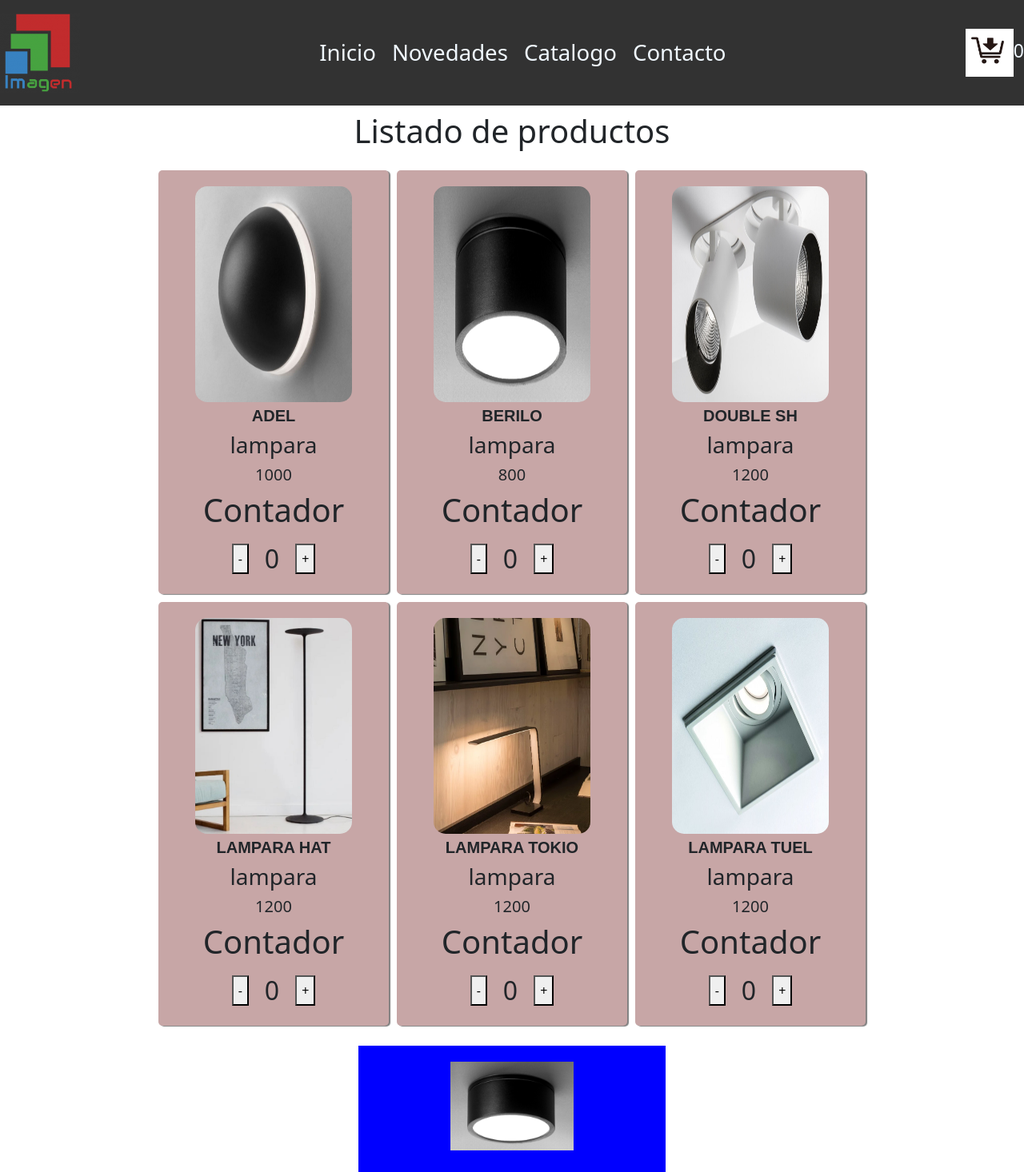
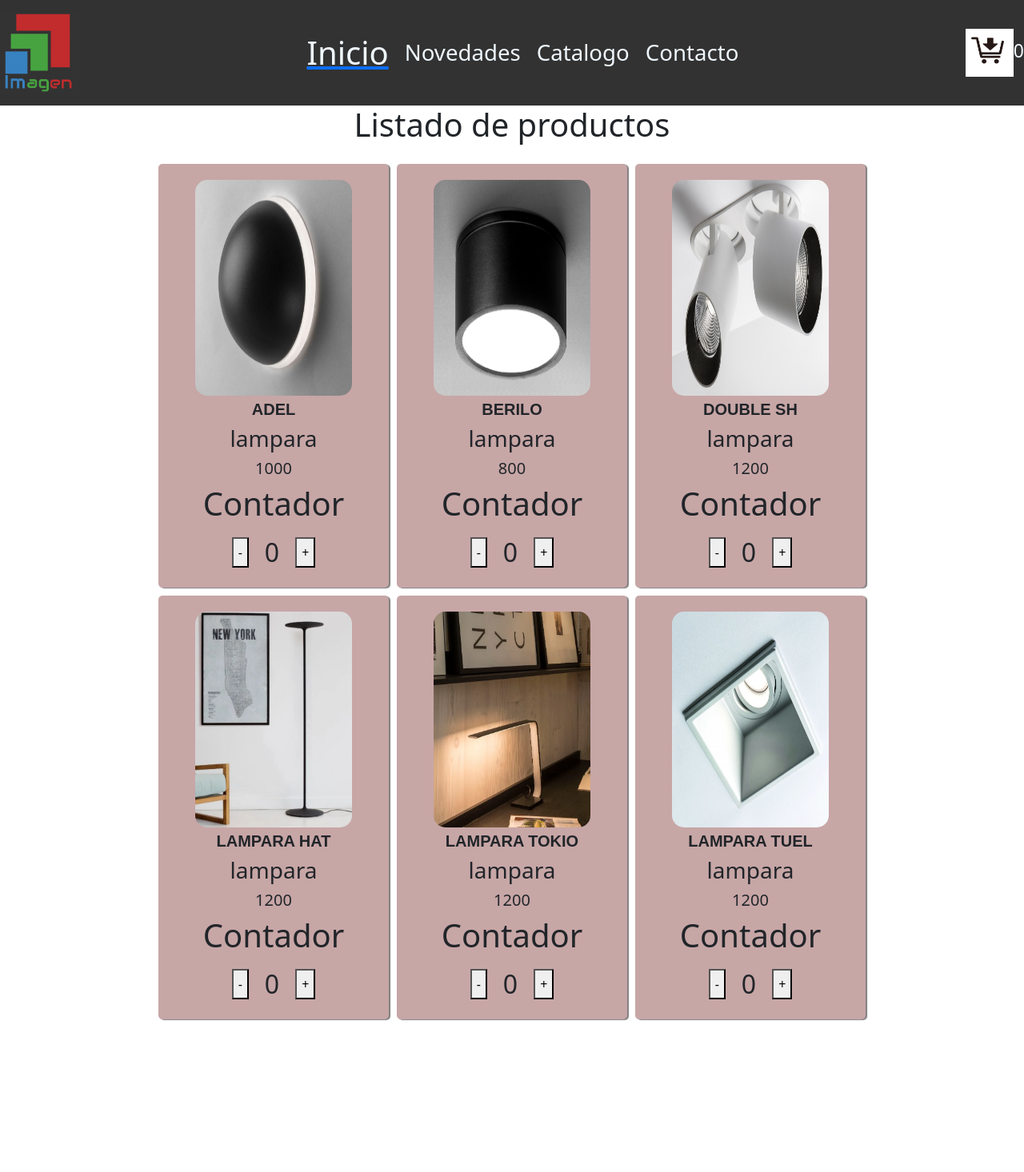
Before and after one commit to LucasKatz/proyectoreactCoderhouse, a React (Create React App) app: page / in a window 1280 px wide. Shown: the top 1466 px of the page at 80% size. After the commit the page ends 1300 px from the top, so only its background shows below. Built offline with nearby package versions, Linux system fonts and the light colour scheme.

Commit message:
PPrimer avance 2da pre entrega

```diff
--- a/package.json
+++ b/package.json
@@ -9,6 +9,7 @@
     "bootstrap": "^5.2.1",
     "react": "^18.2.0",
     "react-dom": "^18.2.0",
+    "react-router-dom": "^6.4.2",
     "react-scripts": "5.0.1",
     "web-vitals": "^2.1.4"
   },
--- a/src/App.js
+++ b/src/App.js
@@ -5,14 +5,21 @@ import Saludo from './Componentes/ItemListContainer/ItemListContainer'
 import Counter from './Componentes/Counter/Counter'
 import ItemListContainer from './Componentes/ItemListContainer/ItemListContainer'
 import ItemDetailContainer from './Componentes/ItemDetailContainer/ItemDetailContainer'
+import {BrowserRouter, Routes, Route} from 'react-router-dom'
 
 function App() {
   return (
     <div className="App">
+
+      <BrowserRouter>
       <NavBar/>
-      <ItemListContainer />
 
-      <ItemDetailContainer/>
+      <Routes>
+      < Route path = '/' element= {<ItemListContainer/>} />
+      < Route path = '/detail:productId' element= {<ItemDetailContainer/>}/>
+      </Routes>
+
+      </BrowserRouter>
     </div>
   );
 }
--- a/src/Componentes/Item/item.js
+++ b/src/Componentes/Item/item.js
@@ -1,4 +1,6 @@
-const Item = ({ img, name, category, price }) => {
+import {Link} from 'react-router-dom'
+
+const Item = ({ id, img, name, category, price }) => {
     return (
         <div>
             <img src={img} alt={name} style={{ width: 100}}/>
--- a/src/Componentes/ItemDetailContainer/ItemDetailContainer.js
+++ b/src/Componentes/ItemDetailContainer/ItemDetailContainer.js
@@ -1,13 +1,16 @@
 import { useState, useEffect } from 'react'
 import { getProductById } from '../AsyncMock'
 import ItemDetail from '../ItemDetail/ItemDetail'
+import { useParams } from 'react-router-dom'
+
 
 const ItemDetailContainer =() => {
     const [products, setProducts] = useState([])
     const [loading, setLoading] = useState(true)
+    const { productId } = useParams()
 
     useEffect(() => {
-        getProductById("2").then(response => {
+        getProductById(productId ).then(response => {
             setProducts(response)
         }).finally(() => {
             setLoading(false)
@@ -17,6 +20,7 @@ const ItemDetailContainer =() => {
     return  (
         <div>
             <ItemDetail key= {products.id} {... products}/>
+
         </div>
     )
 }
--- a/src/Componentes/ItemListContainer/ItemListContainer.js
+++ b/src/Componentes/ItemListContainer/ItemListContainer.js
@@ -3,7 +3,8 @@
 import { getProducts } from '../AsyncMock'
 import ItemList from '../ItemList/ItemList'
 
-const ItemListContainer =({ greeting }) => {
+
+const ItemListContainer =({ }) => {
     const [products, setProducts] = useState([])
     const [loading, setLoading] = useState(true)
 
@@ -21,7 +22,6 @@ const ItemListContainer =({ greeting }) => {
 
     return  (
         <div>
-            <h1>{greeting}</h1>
             <h1>Listado de productos</h1>
             <ItemList products={products}/>
         </div>
--- a/src/Componentes/NavBar/NavBar.jsx
+++ b/src/Componentes/NavBar/NavBar.js
@@ -1,7 +1,7 @@
 import '../NavBar/NavBar.css'
 import logo from  "../NavBar/logo.svg.png"
 import CartWidget from '../CartWidget/CartiWidget'
-
+import { Link } from 'react-router-dom'
 
 const NavBAr = () => {
     return (
@@ -11,7 +11,9 @@ const NavBAr = () => {
           <div className="m-auto" id="navbarNav">
             <ul className="navbar-nav">
               <li>
-                <a id="item" aria-current="page">Inicio</a>
+                <Link to = '/'>
+                <h1 id="item" aria-current="page">Inicio</h1>
+                </Link>
               </li>
               <li >
                 <a id="item">Novedades</a>
```
Also changed, not shown: src/Componentes/ItemList/ItemList.js (+7 -4 lines), 1 other file (tests, documents, lock files or other folders).
